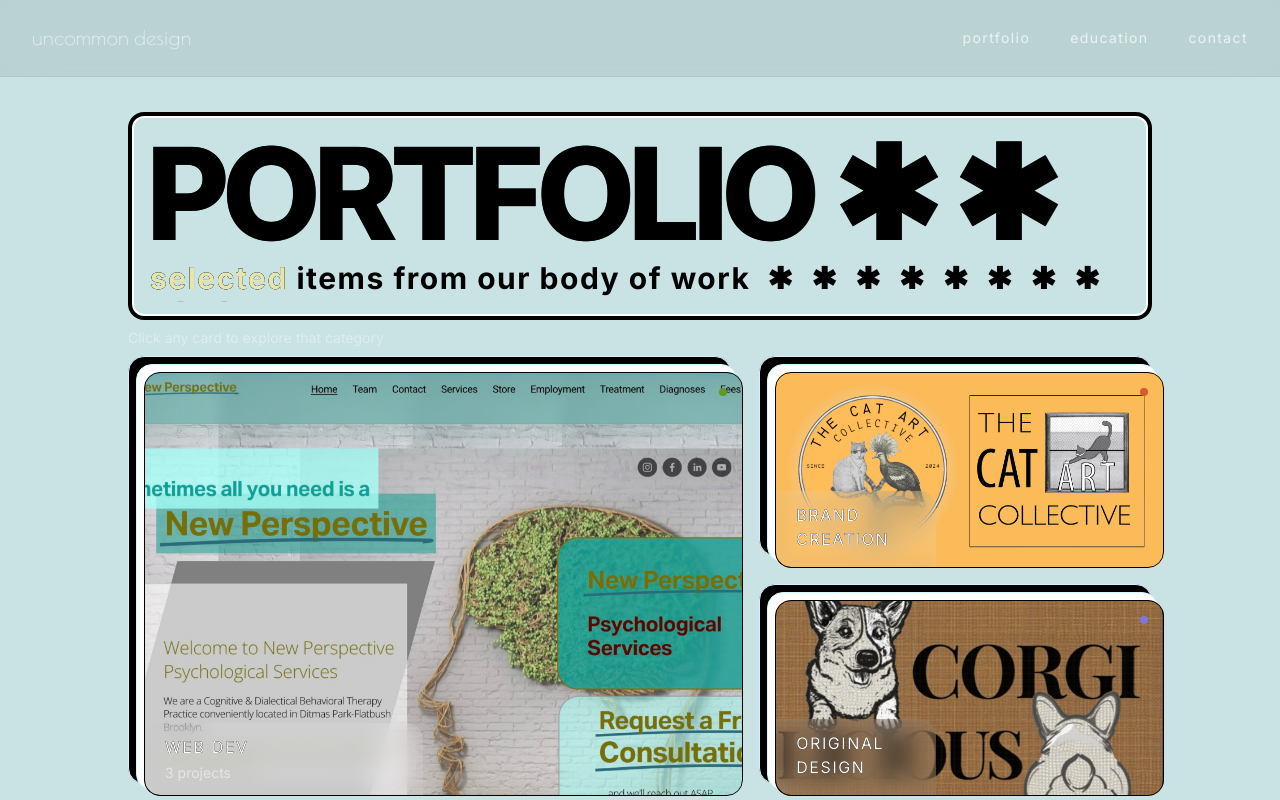
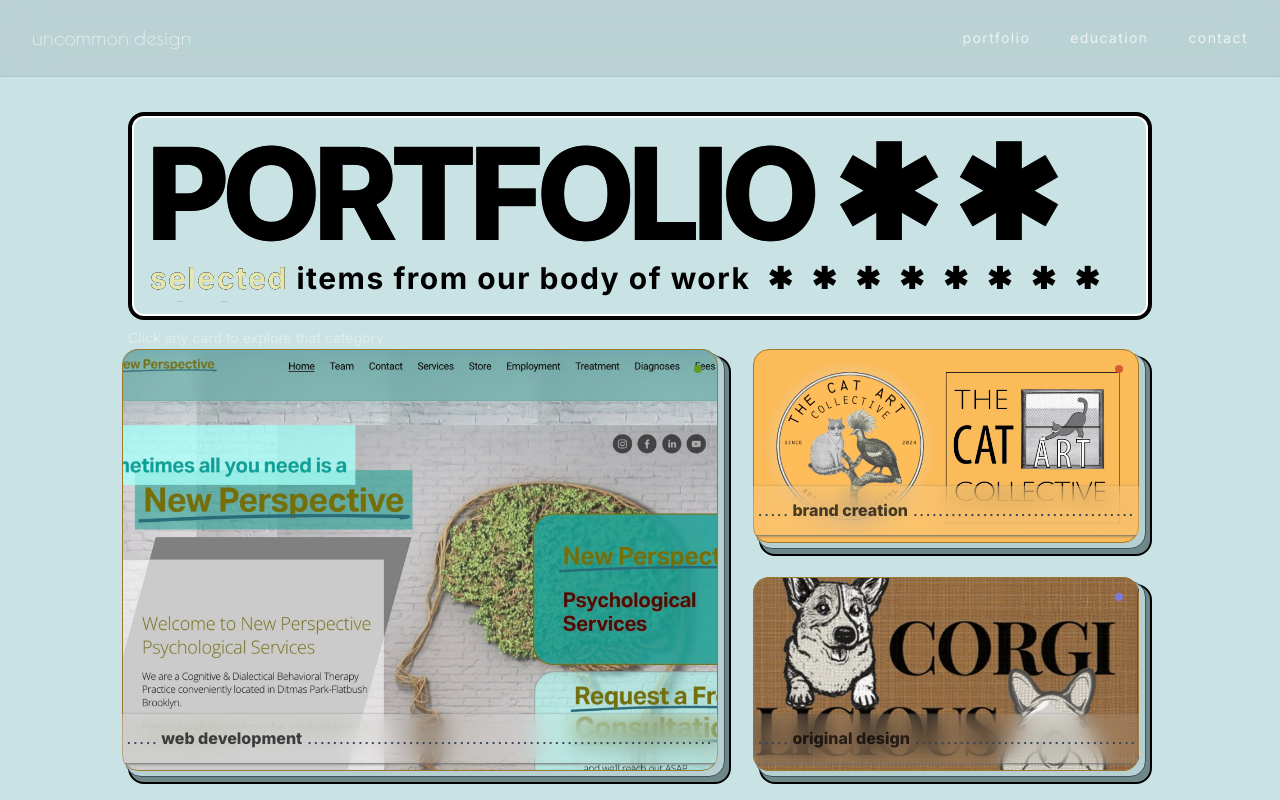
Before and after one commit to jstern718/my-portfolio, a Next.js app: page /work in a window 1280 px wide. Shown: the top 800 px of the page. Built offline with nearby package versions, Linux system fonts and the light colour scheme; a web font is replaced by a local one.

Commit message:
cards again

```diff
--- a/src/app/globals.css
+++ b/src/app/globals.css
@@ -8,7 +8,6 @@
   --color-work: #c9e2e4;
   --color-green-accent: #1a3a1a;
   --color-highlight: #efe79d;
-  --color-red: #63b2b2;
   --font-sans: 'Inter', sans-serif;
   --font-serif: 'Playfair Display', serif;
   --font-display: 'Montserrat', sans-serif;
--- a/src/app/work/page.js
+++ b/src/app/work/page.js
@@ -5,7 +5,7 @@ import Image from 'next/image';
 
 const categories = {
   web: {
-    label: 'Web Dev',
+    label: 'web development',
     color: 'from-green-900 to-green-700',
     accent: '#639922',
     image: '/images/np/np_home2.jpeg',
@@ -17,7 +17,7 @@ const categories = {
     ],
   },
   brand: {
-    label: 'Brand Creation',
+    label: 'brand creation',
     color: 'from-orange-900 to-orange-700',
     accent: '#d85a30',
     image: '/images/brand/brand_logo2.jpeg',
@@ -29,7 +29,7 @@ const categories = {
     ],
   },
   design: {
-    label: 'Original Design',
+    label: 'original design',
     color: 'from-purple-900 to-purple-700',
     accent: '#7f77dd',
     image: '/images/designs/design3.jpeg',
@@ -41,7 +41,7 @@ const categories = {
     ],
   },
   print: {
-    label: 'Apparel',
+    label: 'apparel and custom merchandise',
     color: 'from-teal-900 to-teal-700',
     accent: '#1d9e75',
     image: '/images/print/print_image2.jpeg',
@@ -52,7 +52,7 @@ const categories = {
     ],
   },
   shop: {
-    label: 'Shop Creation',
+    label: 'shop creation',
     color: 'from-amber-900 to-amber-700',
     accent: '#ba7517',
     image: '/images/np/np_store.jpeg',
@@ -100,28 +100,29 @@ function Card({ card, index, activeCategory, onClick, rippleIndex, rippleOrder }
       style={{ padding: '8px 4px 4px 8px' }}
     >
       {/* 3rd card — accent color, furthest back */}
-      <div className='rounded-2xl border-blue-100 border'
+      <div className='rounded-2xl border-black border-2'
         style={{
           position: 'absolute',
           top: 0,
           left: 0,
           right: 0,
           bottom: 0,
-          backgroundColor: 'black',
+          backgroundColor: '#6e8789',
           opacity: 1
         }}
       />
 
+
       {/* 2nd card — white, middle layer */}
-      <div className='rounded-2xl border-cyan-100 border'
+      <div className='rounded-2xl border-gray-700 border-1'
         style={{
           position: 'absolute',
-          top: '8px',
-          left: '8px',
-          right: '-6px',
-          bottom: '-6px',
-          backgroundColor: 'white',
-          opacity: 1,
+          top: '-0.2rem',
+          left: '-0.2rem',
+          right: '0.4rem',
+          bottom: '0.4rem',
+          backgroundColor: '#c9e2e4',
+          opacity: .8,
         }}
       />
 
@@ -130,10 +131,10 @@ function Card({ card, index, activeCategory, onClick, rippleIndex, rippleOrder }
         ref={ref}
         className="absolute rounded-2xl overflow-hidden cursor-pointer"
         style={{
-          top: '16px',
-          left: '16px',
-          right: '-12px',
-          bottom: '-12px',
+          top: '-0.4rem',
+          left: '-0.4rem',
+          right: '0.8rem',
+          bottom: '0.8rem',
         }}
         onMouseMove={handleMouseMove}
         onMouseLeave={handleMouseLeave}
@@ -154,7 +155,7 @@ function Card({ card, index, activeCategory, onClick, rippleIndex, rippleOrder }
               className={cat.imageClass}
               sizes="(max-width: 768px) 100vw, 50vw"
             />
-             <div className="absolute inset-0 border border-black rounded-2xl outline-none"/>
+             <div className="absolute inset-0 border-1 border-[#9d7831] rounded-2xl outline-none"/>
           </>
         ) : (
           <>
@@ -170,18 +171,73 @@ function Card({ card, index, activeCategory, onClick, rippleIndex, rippleOrder }
           transition={{ duration: 0.2 }}
         >
          {/* Frosted glass pill behind text */}
-          <div className="-mb-5 -ml-5  px-5 py-3 pr-35
-            sm:mr-75 md:mr-40 lg:mr-75
-            backdrop-blur-md bg-white/10
-            rounded-tr-2xl rounded-bl-2xl border-black border-b border-s">
-            <p className="text-white/100 text-s uppercase tracking-widest mb-1 font-sans [text-shadow:0_0_0.6px_black,0_0_0.5px_black]">
-                {cat.label}
+          <div className="-mb-3 -ml-5 -mr-5 -pr-5 pt-3 pb-2
+            backdrop-blur-md bg-white/10 shadow-sm shadow-neutral-500">
+            <p className="text-black/70 text-md font-sans font-extrabold edt h-[1.8em] overflow-hidden">
+                <span className="text-gray-700 text-xs inline-block whitespace-pre">  . . . . .  </span>
+                <span>{cat.label}</span>
+                <span className="text-gray-700 text-xs inline-block whitespace-pre">  . . . . </span>
+                <span className="text-gray-700 text-xs inline-block whitespace-pre">. . . . </span>
+                <span className="text-gray-700 text-xs inline-block whitespace-pre">. . . . </span>
+                <span className="text-gray-700 text-xs inline-block whitespace-pre">. </span>
+                <span className="text-gray-700 text-xs inline-block whitespace-pre">. </span>
+                <span className="text-gray-700 text-xs inline-block whitespace-pre">. </span>
+                <span className="text-gray-700 text-xs inline-block whitespace-pre">. </span>
+                <span className="text-gray-700 text-xs inline-block whitespace-pre">. </span>
+                <span className="text-gray-700 text-xs inline-block whitespace-pre">. </span>
+                <span className="text-gray-700 text-xs inline-block whitespace-pre">. </span>
+                <span className="text-gray-700 text-xs inline-block whitespace-pre">. </span>
+                <span className="text-gray-700 text-xs inline-block whitespace-pre">. </span>
+                <span className="text-gray-700 text-xs inline-block whitespace-pre">. </span>
+                <span className="text-gray-700 text-xs inline-block whitespace-pre">. </span>
+                <span className="text-gray-700 text-xs inline-block whitespace-pre">. </span>
+                <span className="text-gray-700 text-xs inline-block whitespace-pre">. </span>
+                <span className="text-gray-700 text-xs inline-block whitespace-pre">. </span>
+                <span className="text-gray-700 text-xs inline-block whitespace-pre">. </span>
+                <span className="text-gray-700 text-xs inline-block whitespace-pre">. </span>
+                <span className="text-gray-700 text-xs inline-block whitespace-pre">. </span>
+                <span className="text-gray-700 text-xs inline-block whitespace-pre">. </span>
+                <span className="text-gray-700 text-xs inline-block whitespace-pre">. </span>
+                <span className="text-gray-700 text-xs inline-block whitespace-pre">. </span>
+                <span className="text-gray-700 text-xs inline-block whitespace-pre">. </span>
+                <span className="text-gray-700 text-xs inline-block whitespace-pre">. </span>
+                <span className="text-gray-700 text-xs inline-block whitespace-pre">. </span>
+                <span className="text-gray-700 text-xs inline-block whitespace-pre">. </span>
+                <span className="text-gray-700 text-xs inline-block whitespace-pre">. </span>
+                <span className="text-gray-700 text-xs inline-block whitespace-pre">. </span>
+                <span className="text-gray-700 text-xs inline-block whitespace-pre">. </span>
+                <span className="text-gray-700 text-xs inline-block whitespace-pre">. </span>
+                <span className="text-gray-700 text-xs inline-block whitespace-pre">. </span>
+                <span className="text-gray-700 text-xs inline-block whitespace-pre">. </span>
+                <span className="text-gray-700 text-xs inline-block whitespace-pre">. </span>
+                <span className="text-gray-700 text-xs inline-block whitespace-pre">. </span>
+                <span className="text-gray-700 text-xs inline-block whitespace-pre">. </span>
+                <span className="text-gray-700 text-xs inline-block whitespace-pre">. </span>
+                <span className="text-gray-700 text-xs inline-block whitespace-pre">. </span>
+                <span className="text-gray-700 text-xs inline-block whitespace-pre">. </span>
+                <span className="text-gray-700 text-xs inline-block whitespace-pre">. </span>
+                <span className="text-gray-700 text-xs inline-block whitespace-pre">. </span>
+                <span className="text-gray-700 text-xs inline-block whitespace-pre">. </span>
+                <span className="text-gray-700 text-xs inline-block whitespace-pre">. </span>
+                <span className="text-gray-700 text-xs inline-block whitespace-pre">. </span>
+                <span className="text-gray-700 text-xs inline-block whitespace-pre">. </span>
+                <span className="text-gray-700 text-xs inline-block whitespace-pre">. </span>
+                <span className="text-gray-700 text-xs inline-block whitespace-pre">. </span>
+                <span className="text-gray-700 text-xs inline-block whitespace-pre">. </span>
+                <span className="text-gray-700 text-xs inline-block whitespace-pre">. </span>
+                <span className="text-gray-700 text-xs inline-block whitespace-pre">. </span>
+                <span className="text-gray-700 text-xs inline-block whitespace-pre">. </span>
+                <span className="text-gray-700 text-xs inline-block whitespace-pre">. </span>
+                <span className="text-gray-700 text-xs inline-block whitespace-pre">. </span>
+                <span className="text-gray-700 text-xs inline-block whitespace-pre">. </span>
+                <span className="text-gray-700 text-xs inline-block whitespace-pre">. </span>
+
+
+
+
+
             </p>
-            {card.size === 'large' && (
-                <p className="text-white/50 text-sm font-sans">
-                {cat.projects.length} projects
-                </p>
-            )}
+
           </div>
         </motion.div>
 
@@ -205,11 +261,11 @@ function Card({ card, index, activeCategory, onClick, rippleIndex, rippleOrder }
         </motion.div>
 
         {/* Accent dot */}
-        <div
-          className="absolute top-4 right-4 w-2 h-2 rounded-full z-20"
-          style={{ backgroundColor: cat.accent }}
-        />
-      </motion.div>
+            <div
+            className="absolute top-4 right-4 w-2 h-2 rounded-full z-20"
+            style={{ backgroundColor: cat.accent }}
+            />
+        </motion.div>
     </div>
   );
 }
```
